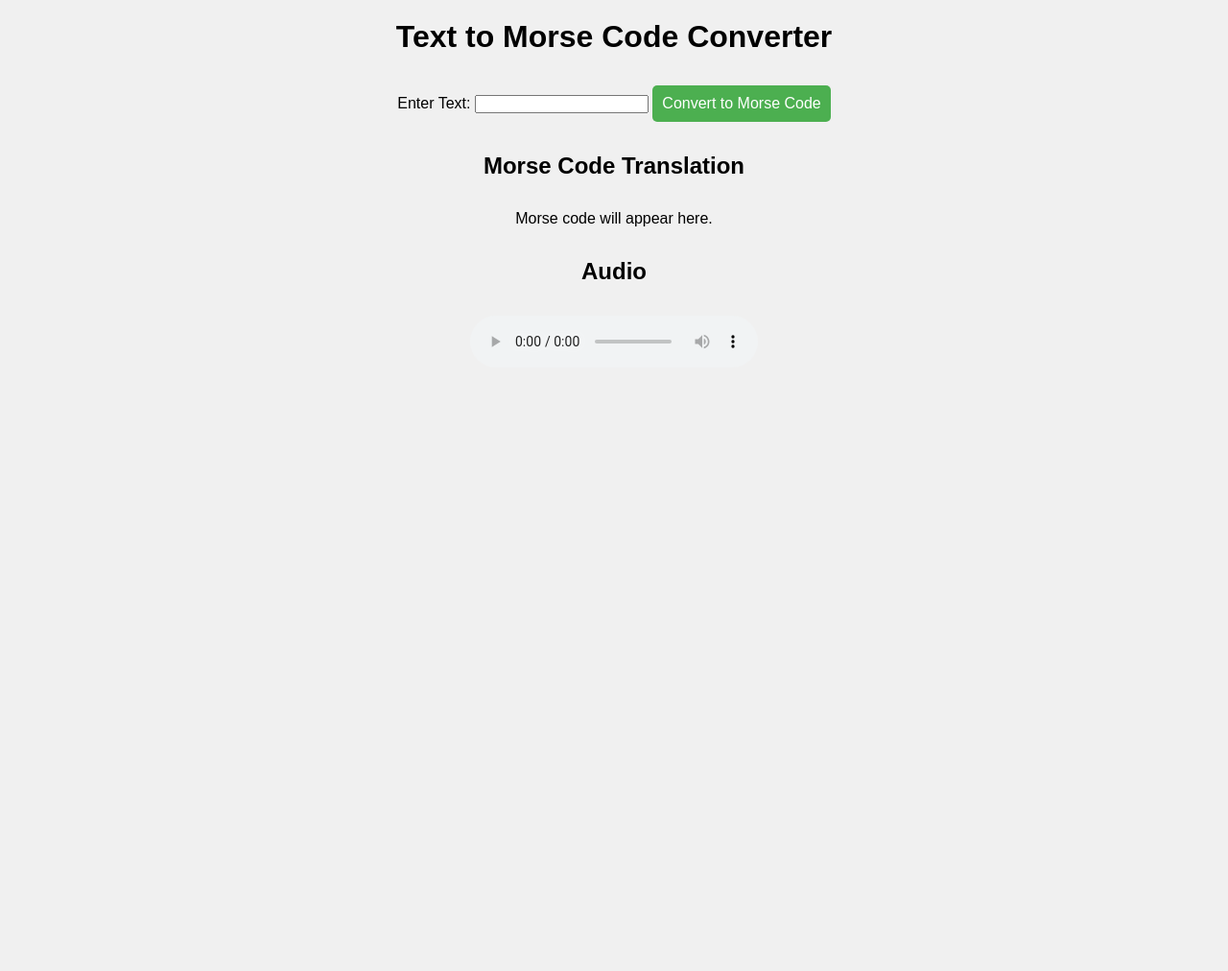
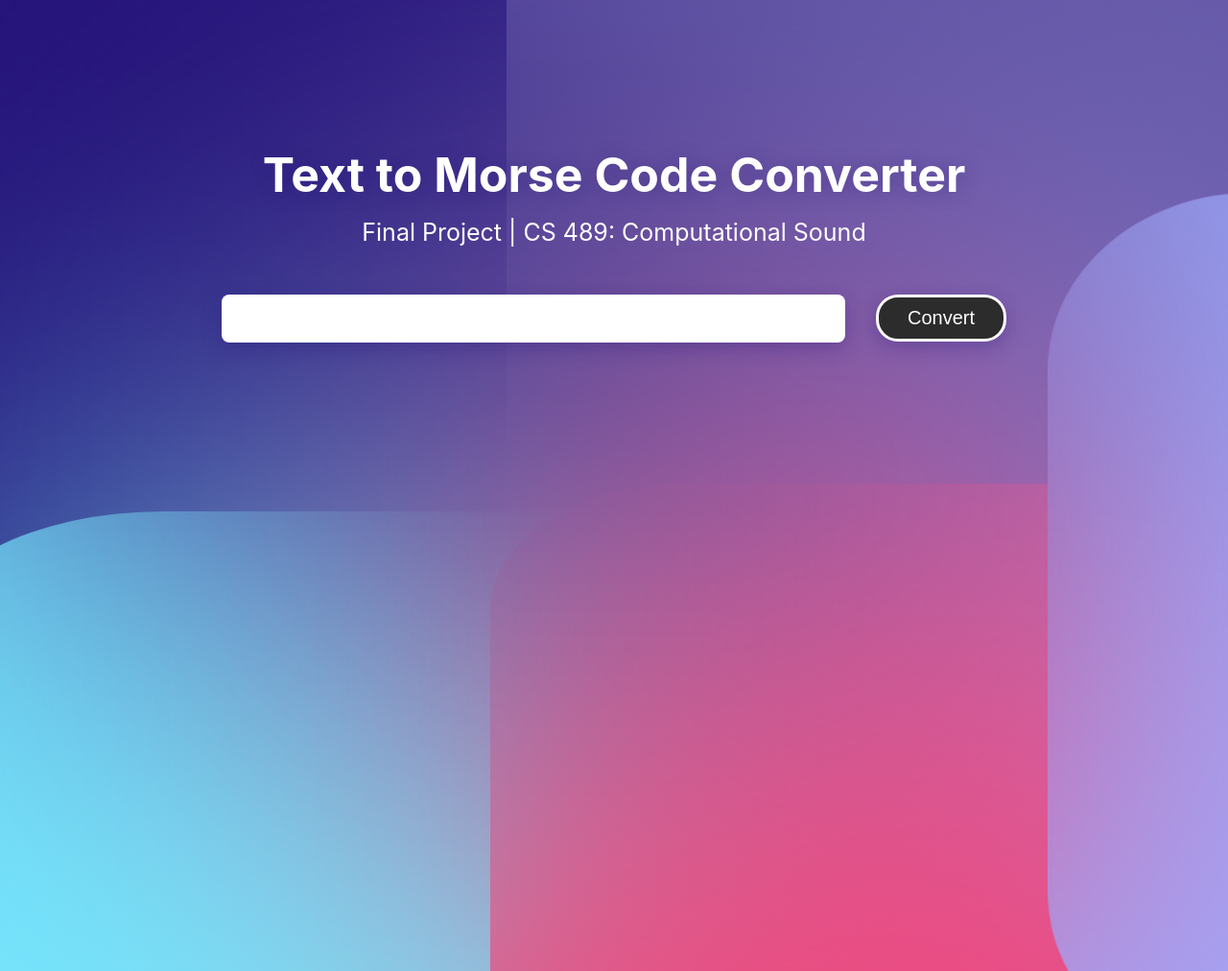
Before and after one commit to AlaraBulur/CS489, a Flask app: page / in a window 1280 px wide. Shown: the whole page at 96% size. Run offline with Flask 3, Linux system fonts and the light colour scheme.

Commit message:
styled header background form

```diff
--- a/static/css/style.css
+++ b/static/css/style.css
@@ -1,48 +1,202 @@
 * {
     margin: 0;
     padding: 0;
-    box-sizing: border-box;
+    /* box-sizing: border-box; */
 }
 
-/* body {
-    padding: 2rem;
-    background-color: #333;
-    color: whitesmoke;
-    min-height: 100vh;
+body{
+    font-family: 'Inter'; font-size: 16px;
+}
+
+.wrapper{
+    width:100%;
+    position: absolute;
+    z-index: 1;
+    overflow: hidden;
     display: flex;
     flex-direction: column;
+
     align-items: center;
-    gap: 2rem;
-    font-size: 2rem;
 }
 
-input, button {
-    font-size: 2rem;
-    padding: 1rem;
-    border-radius: 10px;
+.myheader {
+    height: 30%;
+    width: 100vh;
+}
+
+.myform {
+    /* background-color: red; */
+    width: 100%;
+    height: 150px;
+    display: flex;
+    flex-direction: row;
+    justify-content: center;
+    align-items: center;
+}
+
+#morse-form {
+    /* background-color: blue; */
+    width: 100%;
+    display: flex;
+    flex-direction: row;
+    align-items: center;
+    justify-content: center;
+    gap: 2rem;
+}
+
+#text-input{
+    width: 50%;
+    height: 50px;
+    border: none;
+    border-radius: 8px;
+    text-align: left;
+    padding-left: 10px;
+    font-family: 'Inter';
+    font-size: 16px;
+    box-shadow: 0 6px 20px 0 rgba(38, 21, 123, 0.3);
+}
+
+.wrapper h1{
+    text-align: center;
+    color: white;
+    font-size: 50px;
+    width: 100%;
+    margin-top: 15%;
+    margin-bottom: 15px;
+    text-shadow: 2px 2px 20px rgba(38, 21, 123, 0.3);
+}
+
+.subtitle {
+    text-align: center;
+    font-size: 25px;
+    width: 100%;
+    margin: auto;
+    color: white;
+}
+
+
+@keyframes gradient{
+    50%{
+        transform: scale(1.3)translate(100px);
+    }
+}
+
+
+.container {
+    z-index: -1;
+    width: 100%;
+    height: 100%;
+    overflow: hidden;
+}
+
+.box{
+    overflow: hidden;
+    position: absolute;
+    top: 0;
+    left: 0;
+    width: 100%;
+    height: 100%;
+}
+
+.box li{
+    position: absolute;
+    display: block;
+    list-style: none;
+    width: 25px;
+    height: 25px;
+    animation: gradient 4s infinite;
+    bottom: -150px;
+    border-radius: 20%;
+}
+
+
+.box li:nth-child(1){
+    height: 100%;
+    width: 100%;
+    top: -5%;
+    left: -10%;
+    background-color: #26157B;
+}
+
+.box li:nth-child(2){
+    height: 80%;
+    width: 70%;
+    top: -12%;
+    right: -12%;
+    animation-delay: 2s;
+    background-color: #6457A6;
+}
+
+.box li:nth-child(3){
+    height: 50%;
+    width: 75%;
+    bottom: -10%;
+    left: -5%;
+    animation-delay: 1s;
+    background-color: #76E5FC;
+}
+
+.box li:nth-child(4){
+    height: 65%;
+    width: 80%;
+    bottom: -15%;
+    right: -20%;
+    animation-delay: 3s;
+    background-color: #F44174;
+}
+
+.box li:nth-child(5){
+    height: 70%;
+    width: 65%;
+    bottom: 0;
+    right: -50%;
+    animation-delay: 1s;
+    background-color: #9DACFF;
+}
+
+.container::after{
+    position: absolute;
+    content: '';
+    height: 100%;
+    width: 100%;
+    backdrop-filter: blur(200px);
+}
+
+/* .translation {
+    background-color: red;
+    width:100%;
+    position: absolute;
+    z-index: 2;
+    overflow: hidden;
+    align-items: center;
+    overflow: hidden;
+    padding: 20px;
+    display: flex;
+    flex-direction: row;
+    gap: 5rem;
 } */
 
-body {
-    font-family: Arial, sans-serif;
-    padding: 20px;
-    background-color: #f0f0f0;
-    align-items: center;
-    display: flex;
-    flex-direction: column;
-    gap: 2rem;
-}
 #morseCodeOutput {
     font-family: monospace;
     font-size: 20px;
     margin-top: 20px;
     white-space: pre-wrap;
 }
-button {
-    padding: 10px 10px;
-    font-size: 16px;
+
+/*  convert button styling */
+
+ button {
+    padding: 10px 30px;
+    font-size: 20px;
     cursor: pointer;
-    background-color: #4CAF50;
+    background-color: #2C2C2C;
     color: white;
-    border: none;
-    border-radius: 5px;
+    border: 3px solid white;
+    border-radius: 23px;
+    box-shadow: 0 6px 20px 0 rgba(38, 21, 123, 0.3);
 }
+
+#button:hover {
+    background-color: black;
+    transition: 0.7s;
+}
--- a/templates/index.html
+++ b/templates/index.html
@@ -7,20 +7,47 @@
     <link rel="stylesheet" href="{{ url_for('static', filename='css/style.css') }}">
 </head>
 <body>
+
+    <div class = "wrapper">
+        <div class="myheader">
             <h1>Text to Morse Code Converter</h1>
+            <p class="subtitle">Final Project | CS 489: Computational Sound</p>
+        </div>
+        <div class = "myform">
             <form id="morse-form">
-        <label for="text-input">Enter Text:</label>
+                <!-- <label for="text-input">Enter Text:</label>  -->
                 <input type="text" id="text-input" name="text" required>
-        <button type="submit">Convert to Morse Code</button>
+                <!-- <textarea type="text" id="text-input" name="text" required></textarea> -->
+                <button id="button" type="submit">Convert</button>
             </form>
+        </div>
+    </div>
 
+
+
+    <!--
+    <div class="translation">
+        <div class="morse_text">
             <h2>Morse Code Translation</h2>
             <p id="morse-code-text">Morse code will appear here.</p>
-
-    <h2>Audio</h2>
+        </div>
+        <div class="audio">
             <audio id="audio-player" controls>
                 Your browser does not support the audio element.
             </audio>
+        </div>
+    </div> -->
+
+    <div class="container">
+        <ul class="box">
+            <li></li>
+            <li></li>
+            <li></li>
+            <li></li>
+            <li></li>
+            <li></li>
+        </ul>
+    </div>
 
     <script>
         document.getElementById("morse-form").addEventListener("submit", async function(event) {
```
Also changed, not shown: 3 other files. Lines whose indentation alone changed are shown as unchanged.
